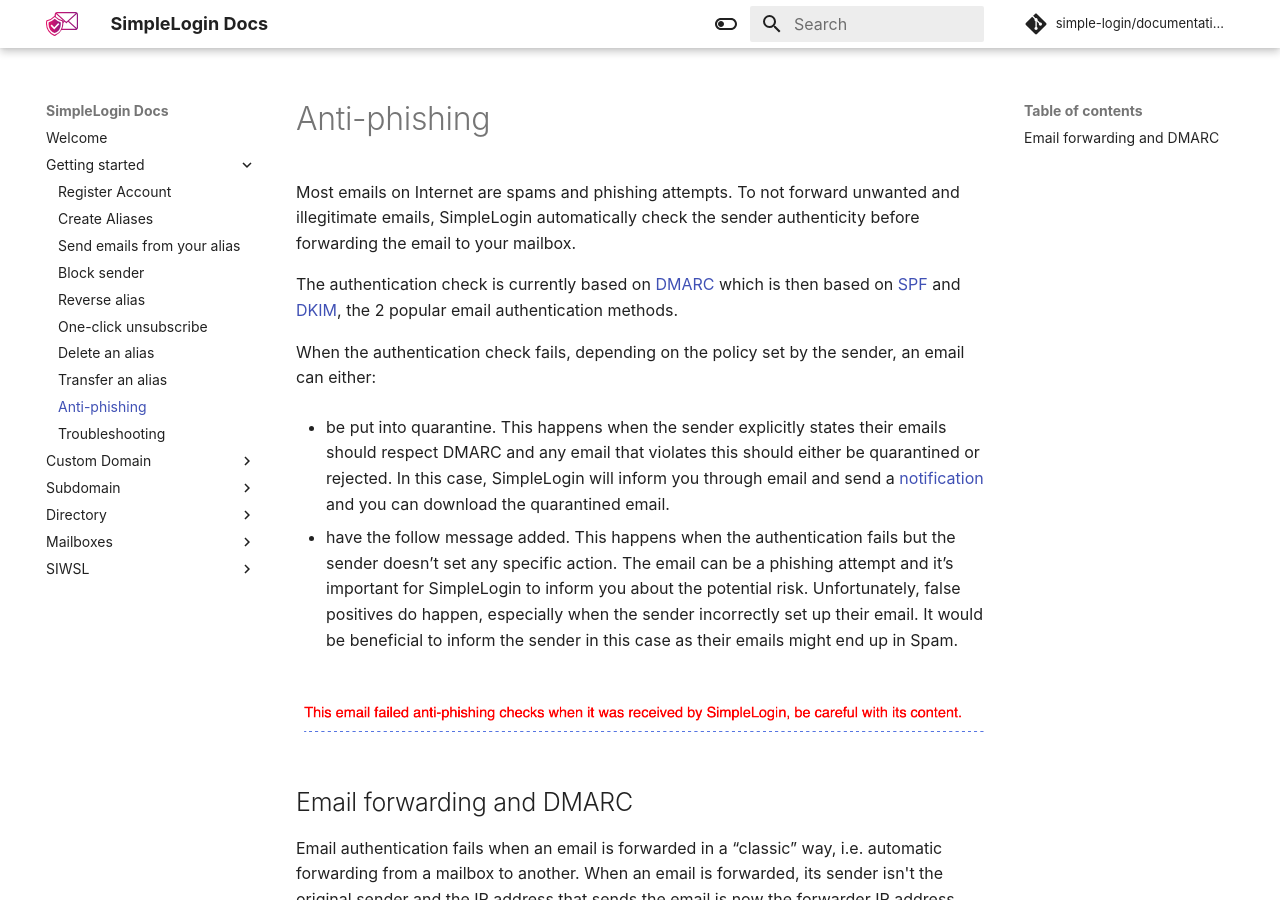
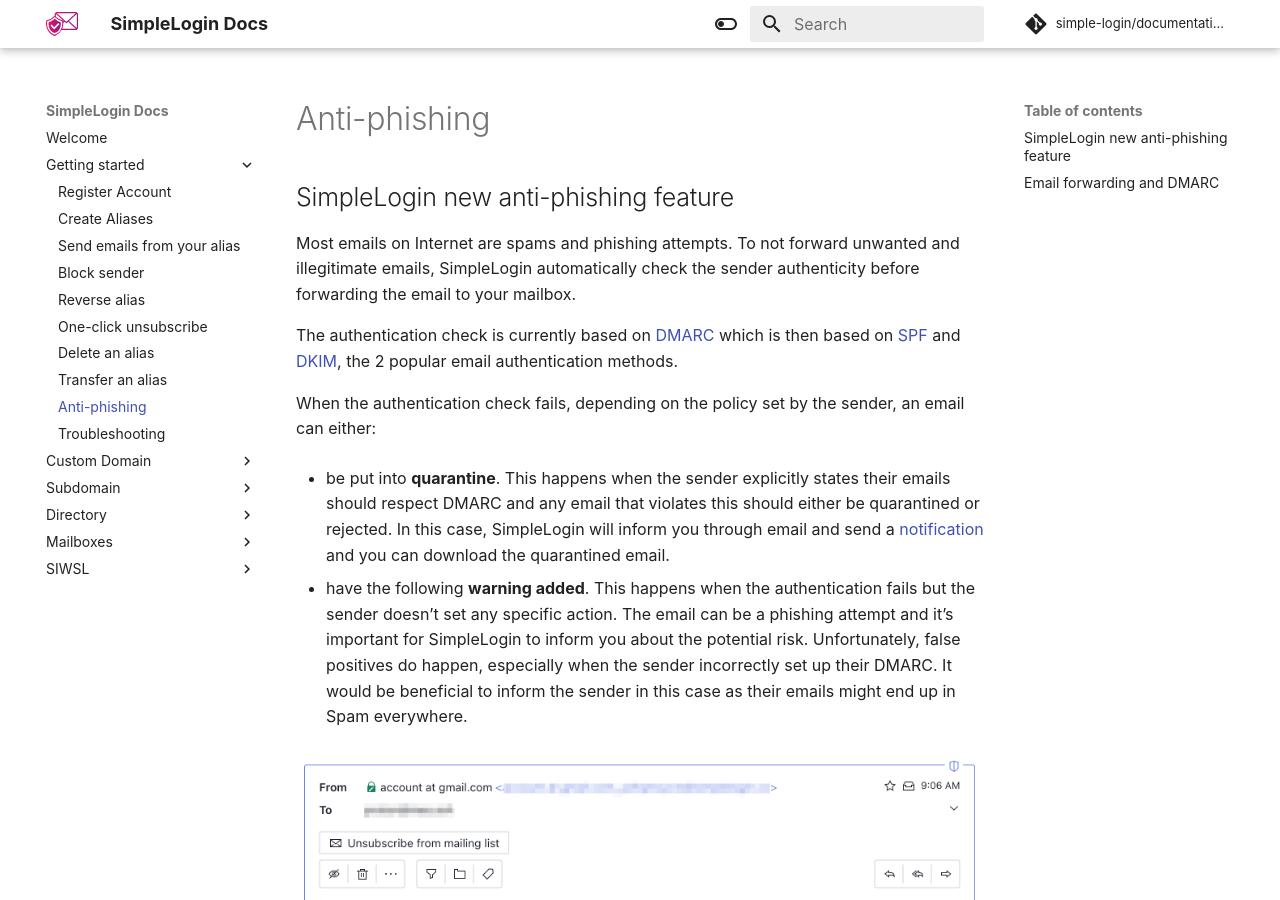
Before and after one commit to simple-login/documentation, an MkDocs documentation site: the page built from docs/getting-started/anti-phishing.md, in a window 1280 px wide and 900 px high. Built offline with MkDocs 1.6.1 and Material for MkDocs 9.7.7, drawn with Linux system fonts in a browser that asks for light colours; comment, search, counter and statistics services are not loaded.

Commit message:
improve wording and image for anti phishing page

```diff
--- a/docs/getting-started/anti-phishing.md
+++ b/docs/getting-started/anti-phishing.md
@@ -1,12 +1,14 @@
+## SimpleLogin new anti-phishing feature
+
 Most emails on Internet are spams and phishing attempts. To not forward unwanted and illegitimate emails, SimpleLogin automatically check the sender authenticity before forwarding the email to your mailbox.
 
 The authentication check is currently based on [DMARC](https://en.wikipedia.org/wiki/DMARC) which is then based on [SPF](https://en.wikipedia.org/wiki/Sender_Policy_Framework) and [DKIM](https://en.wikipedia.org/wiki/DomainKeys_Identified_Mail), the 2 popular email authentication methods.
 
 When the authentication check fails, depending on the policy set by the sender, an email can either:
 
-- be put into quarantine. This happens when the sender explicitly states their emails should respect DMARC and any email that violates this should either be quarantined or rejected. In this case, SimpleLogin will inform you through email and send a [notification](https://app.simplelogin.io/dashboard/notifications) and you can download the quarantined email.
+- be put into **quarantine**. This happens when the sender explicitly states their emails should respect DMARC and any email that violates this should either be quarantined or rejected. In this case, SimpleLogin will inform you through email and send a [notification](https://app.simplelogin.io/dashboard/notifications) and you can download the quarantined email.
 
-- have the follow message added. This happens when the authentication fails but the sender doesn’t set any specific action. The email can be a phishing attempt and it’s important for SimpleLogin to inform you about the potential risk. Unfortunately, false positives do happen, especially when the sender incorrectly set up their email. It would be beneficial to inform the sender in this case as their emails might end up in Spam.
+- have the following **warning added**. This happens when the authentication fails but the sender doesn’t set any specific action. The email can be a phishing attempt and it’s important for SimpleLogin to inform you about the potential risk. Unfortunately, false positives do happen, especially when the sender incorrectly set up their DMARC. It would be beneficial to inform the sender in this case as their emails might end up in Spam everywhere.
 
 ![](anti-phishing/section.png)
 
```
Also changed, not shown: docs/getting-started/anti-phishing/section.png.
